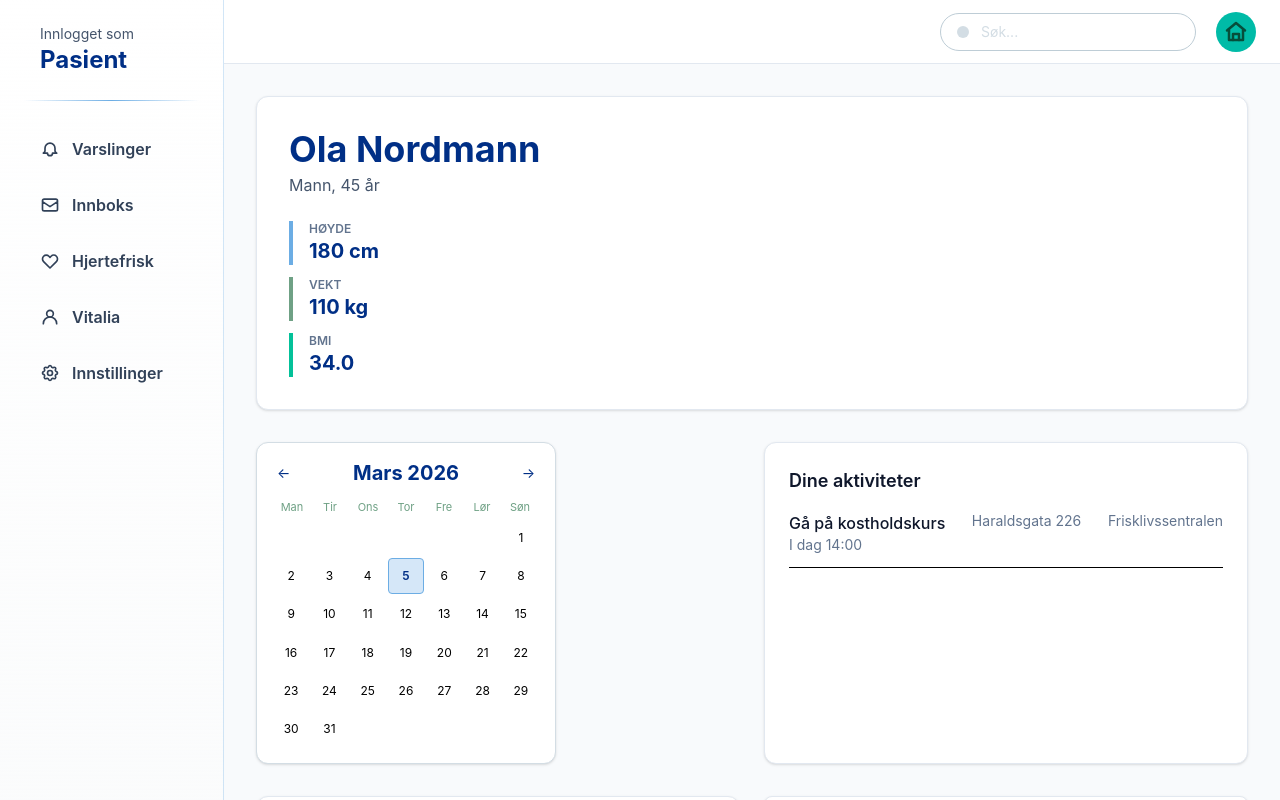
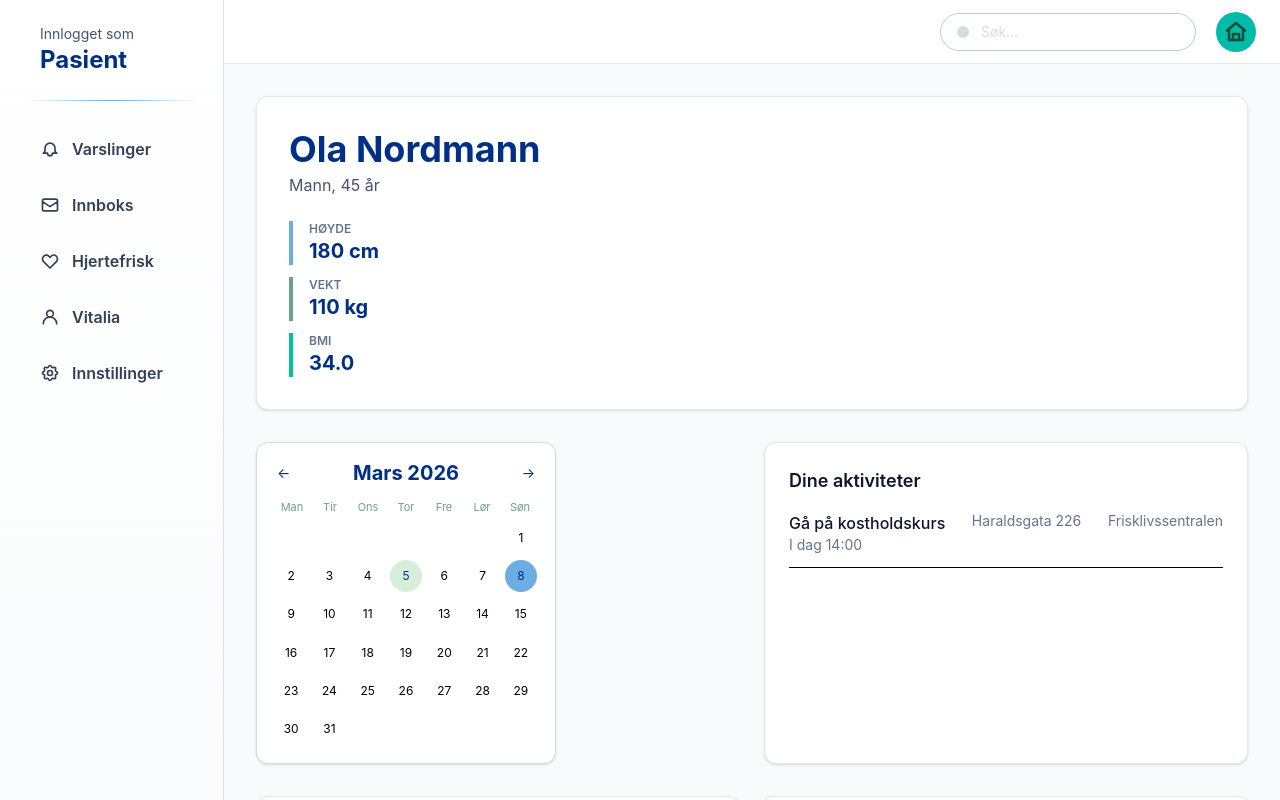
Before and after one commit to anjaiod/hjertefrisk, a Next.js app in the folder frontend/: page /pasient_dashboard in a window 1280 px wide. Shown: the top 800 px of the page. Built offline with nearby package versions, Linux system fonts and the light colour scheme.

Commit message:
refactor: calendar shows todays date and a placeholder activity date
Calendar in patient dashboard now looks like figma, and has a placeholder activity marked

```diff
--- a/frontend/src/app/pasient_dashboard/page.tsx
+++ b/frontend/src/app/pasient_dashboard/page.tsx
@@ -32,7 +32,7 @@ export default function PatientDashboardPage() {
             </div>
 
             <div className="grid grid-cols-2 gap-6">
-              <CalendarCard />
+              <CalendarCard activities={activities} />
               <ActivityList activities={activities} />
             </div>
 
--- a/frontend/src/components/molecules/CalendarCard.tsx
+++ b/frontend/src/components/molecules/CalendarCard.tsx
@@ -2,7 +2,15 @@
 
 import { useState } from "react";
 
-export function CalendarCard() {
+type Activity = {
+  id: number;
+  title: string;
+  date: string;
+  location: string;
+  organizer: string;
+};
+
+export function CalendarCard({ activities }: { activities: Activity[] }) {
   const today = new Date();
 
   const [currentDate, setCurrentDate] = useState(
@@ -27,6 +35,10 @@ export function CalendarCard() {
   });
 
   const days = Array.from({ length: daysInMonth }, (_, i) => i + 1);
+
+  // placeholder for activities in calendar
+  const activityDate = new Date();
+  activityDate.setDate(today.getDate() + 3);
 
   return (
     <div className="bg-white rounded-xl border border-brand-mist shadow-sm p-4 w-[300px]">
@@ -69,21 +81,28 @@ export function CalendarCard() {
             day === today.getDate() &&
             month === today.getMonth() &&
             year === today.getFullYear();
+          // placeholder for activities in calendar
+          const hasActivity =
+            day === activityDate.getDate() &&
+            month === activityDate.getMonth() &&
+            year === activityDate.getFullYear();
 
           return (
             <div
               key={day}
               className={`
-                aspect-square flex items-center justify-center
-                rounded text-xs cursor-pointer
-                ${
-                  isToday
-                    ? "bg-brand-sky-lightest border border-brand-sky text-brand-navy font-semibold"
-                    : "hover:bg-brand-mist-lightest"
-                }
+              aspect-square flex items-center justify-center cursor-pointer
+            `}
+            >
+              <div
+                className={`
+                w-8 h-8 flex items-center justify-center rounded-full
+                ${isToday ? "bg-brand-mint-lighter text-brand-navy" : ""}
+                ${hasActivity ? "bg-brand-sky text-brand-navy" : ""}
               `}
-            >
-              {day}
+              >
+                {day}
+              </div>
             </div>
           );
         })}
```
